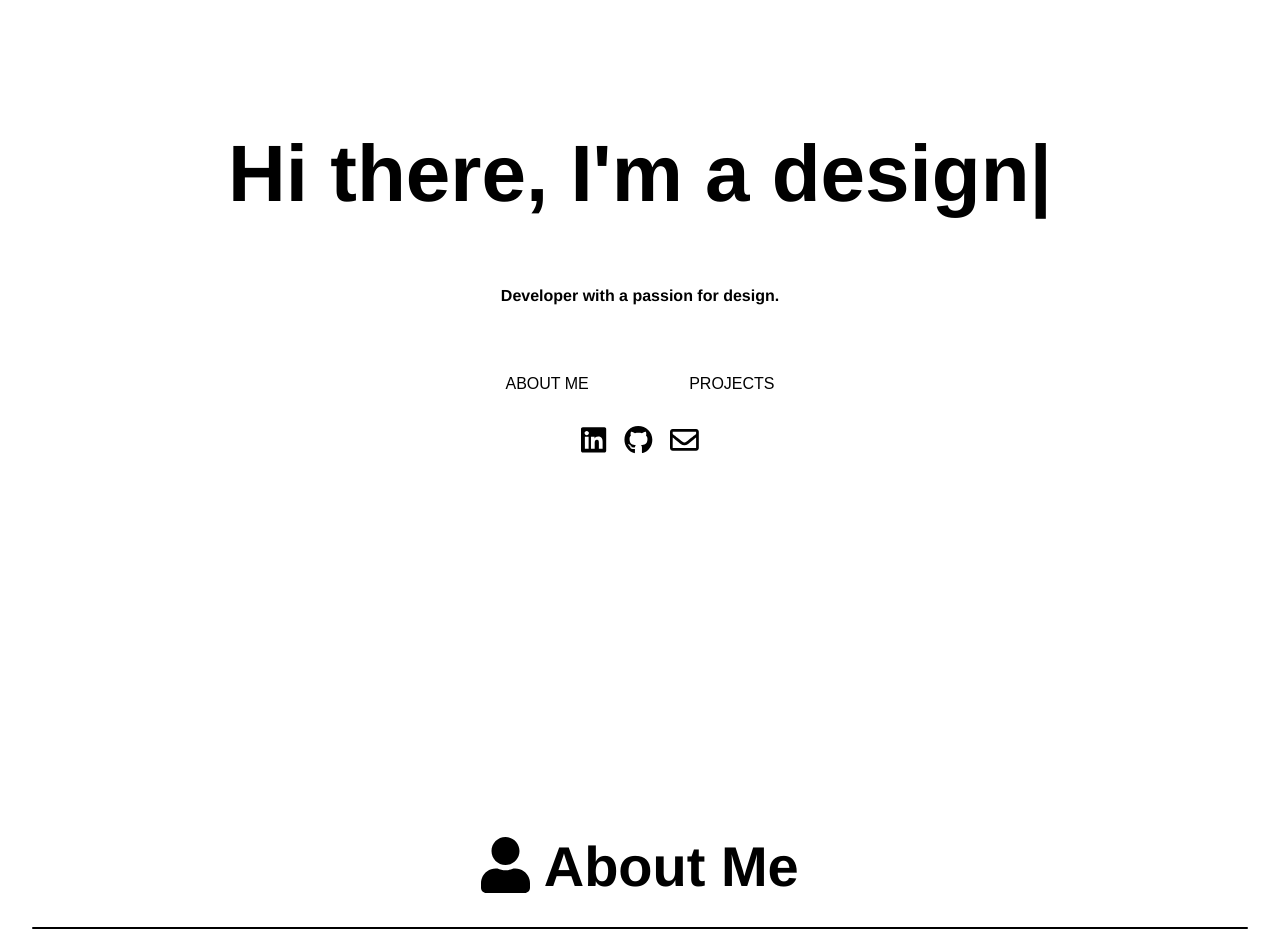
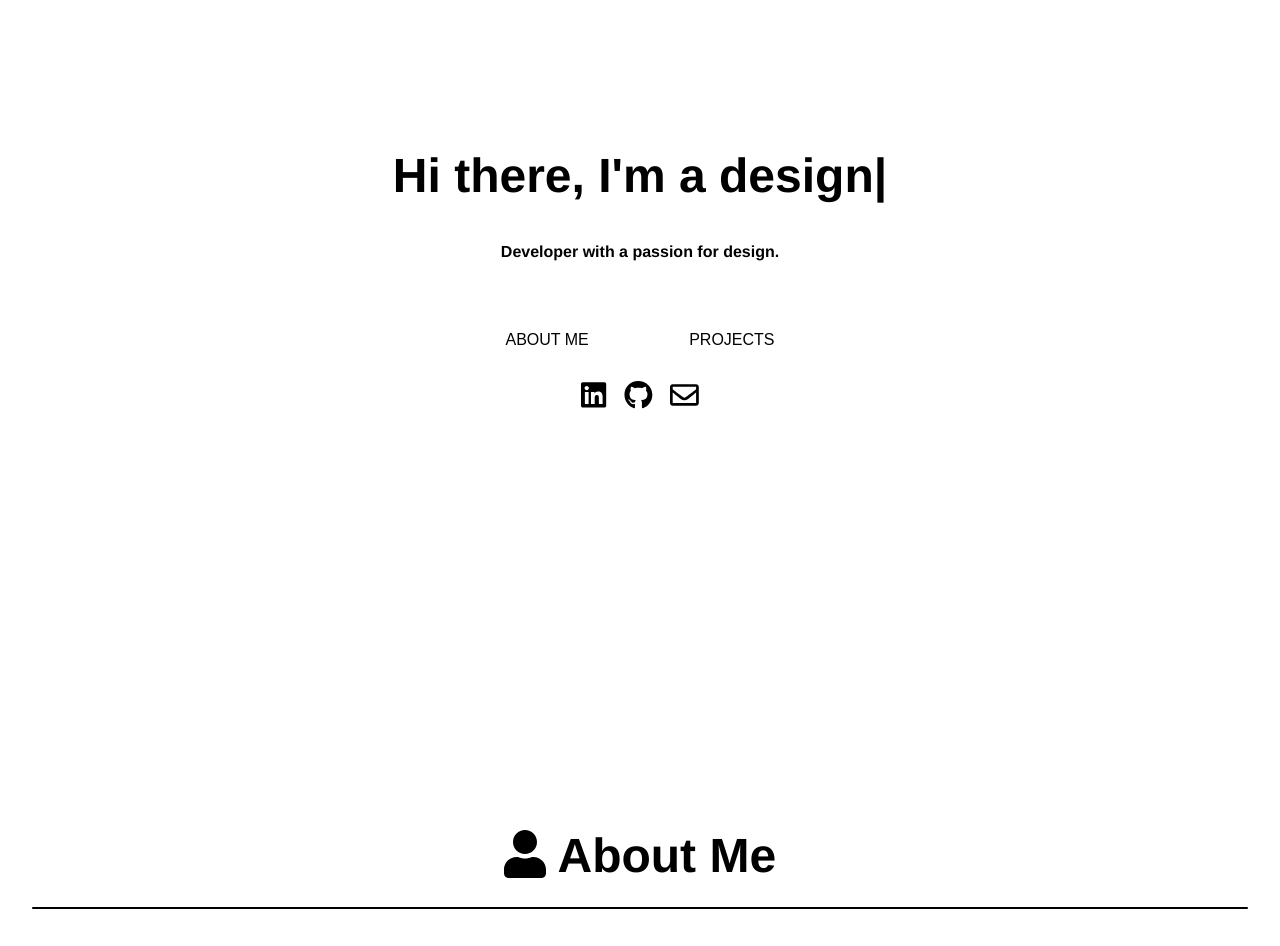
Before and after one commit to puybr/puybr.github.io, a website built with webpack: page dist/index.html in a window 1280 px wide. Shown: the part 140-1086 px from the top of the page. Built offline with nearby package versions, Linux system fonts and the light colour scheme; files whose address does not match are found by name.

Commit message:
some updates

```diff
--- a/src/style.scss
+++ b/src/style.scss
@@ -45,9 +45,9 @@ body {
 
 // T y p o g r a p h y
 h1 {
-  font-size: 5rem;
+  font-size: 3rem;
   @include lg-screen {
-    font-size: 5rem;
+    font-size: 3rem;
   }
 
   @include md-screen {
@@ -64,7 +64,7 @@ h1 {
 }
 
 h2 {
-  font-size: 3.5rem;
+  font-size: 3rem;
 }
 
 h3 {
```
Also changed, not shown: dist/css/style.css, dist/index.html, 1 other file.
